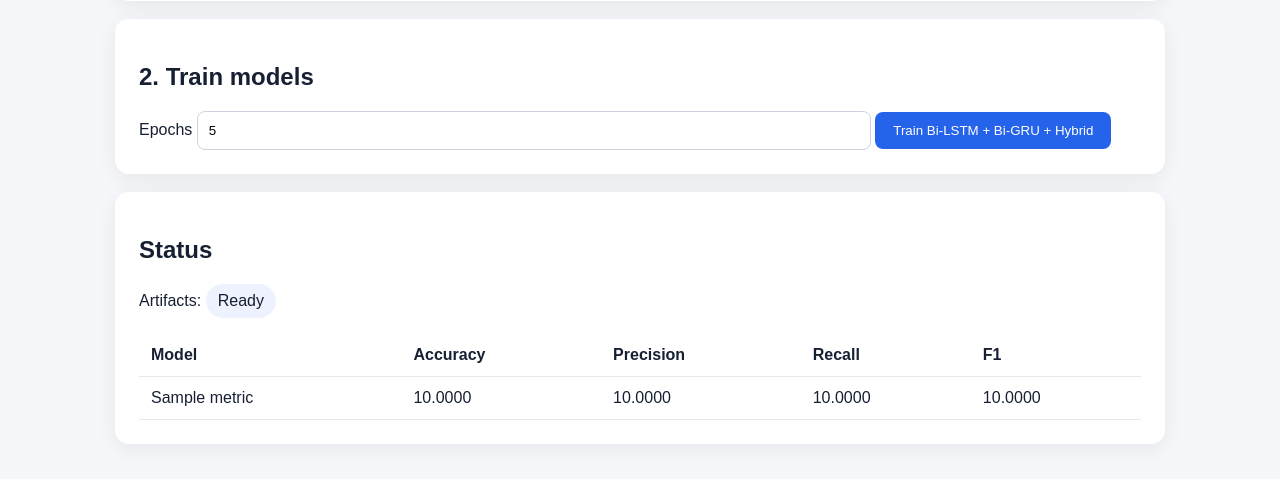
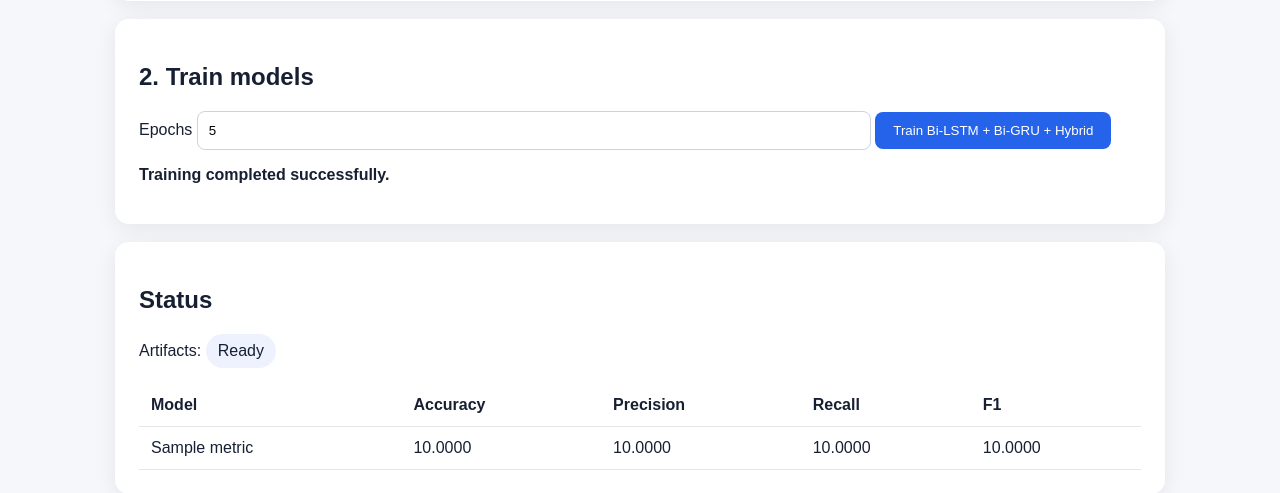
Before and after one commit to GokulMugala/PhishHybrid-Net-, a Django app: template templates/home.html in a window 1280 px wide. Shown: the part 373-866 px from the top of the page. Before the commit the page ends 833 px from the top, so only its background shows below. Run offline with Django 4.2, Linux system fonts and the light colour scheme; the template is opened without the code that fills it: most values are stand-ins (such as "Sample title", 1, 10 or a date in 2020).

Commit message:
Add background training progress to the web interface

```diff
--- a/templates/home.html
+++ b/templates/home.html
@@ -12,11 +12,22 @@
 </div>
 <div class="card">
 <h2>2. Train models</h2>
+{% if training.status == "starting" or training.status == "running" %}
+<p><strong>Training is running in the background.</strong></p>
+<p>{{ training.message }}</p>
+<p>You can refresh this page safely. The training job will continue.</p>
+{% else %}
 <form method="post" action="/train/">
 {% csrf_token %}
 <label>Epochs <input type="number" name="epochs" value="5" min="1" max="30"></label>
 <button>Train Bi-LSTM + Bi-GRU + Hybrid</button>
 </form>
+{% endif %}
+{% if training.status == "failed" %}
+<p><strong>Training failed:</strong> {{ training.message }}</p>
+{% elif training.status == "completed" %}
+<p><strong>Training completed successfully.</strong></p>
+{% endif %}
 </div>
 <div class="card">
 <h2>Status</h2>
@@ -29,4 +40,7 @@
 </table>
 {% endif %}
 </div>
+{% if training.status == "starting" or training.status == "running" %}
+<meta http-equiv="refresh" content="10">
+{% endif %}
 {% endblock %}
```
